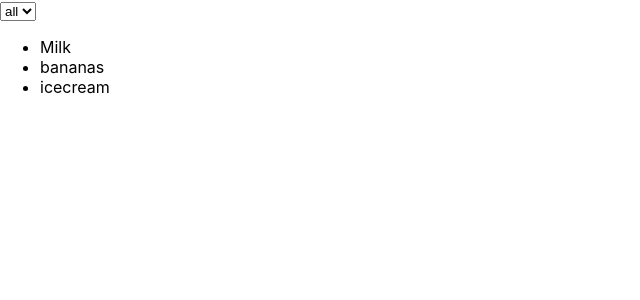
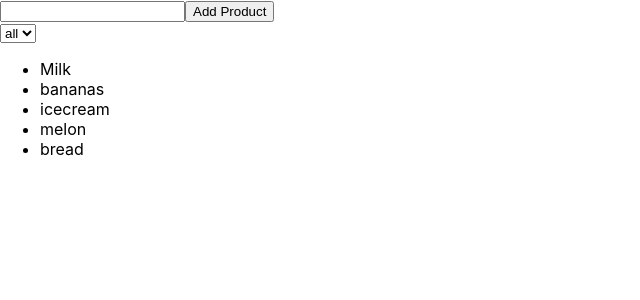
Before and after one commit to maxcore25/react-rtk-query-intro, a React (Create React App) app: page / in a window 1280 px wide. Shown: the top 300 px of the page, without its empty margins (0-640 px from the left). Built offline with nearby package versions, Linux system fonts and the light colour scheme; data requests are answered from the project's data file.

Commit message:
POST Query Added

```diff
--- a/server/db.json
+++ b/server/db.json
@@ -11,6 +11,14 @@
     {
       "id": 3,
       "name": "icecream"
+    },
+    {
+      "name": "melon",
+      "id": 4
+    },
+    {
+      "name": "bread",
+      "id": 5
     }
   ]
 }
--- a/src/App.js
+++ b/src/App.js
@@ -1,15 +1,32 @@
 import { useState } from 'react';
-import { useGetGoodsQuery } from './redux';
+import { useAddProductMutation, useGetGoodsQuery } from './redux';
 
 function App() {
   const [count, setCount] = useState('');
+  const [newProduct, setNewProduct] = useState('');
   const { data = [], isLoading } = useGetGoodsQuery(count);
+  const [addProduct, { isError }] = useAddProductMutation();
+
+  const handleAddProduct = async () => {
+    if (newProduct) {
+      await addProduct({ name: newProduct }).unwrap();
+      setNewProduct('');
+    }
+  };
 
   if (isLoading) return <h1>Loading...</h1>;
 
   return (
     <div className='App'>
       <header className='App-header'>
+        <div>
+          <input
+            type='text'
+            value={newProduct}
+            onChange={e => setNewProduct(e.target.value)}
+          />
+          <button onClick={handleAddProduct}>Add Product</button>
+        </div>
         <div>
           <select value={count} onChange={e => setCount(e.target.value)}>
             <option value='' key='all'>
```
